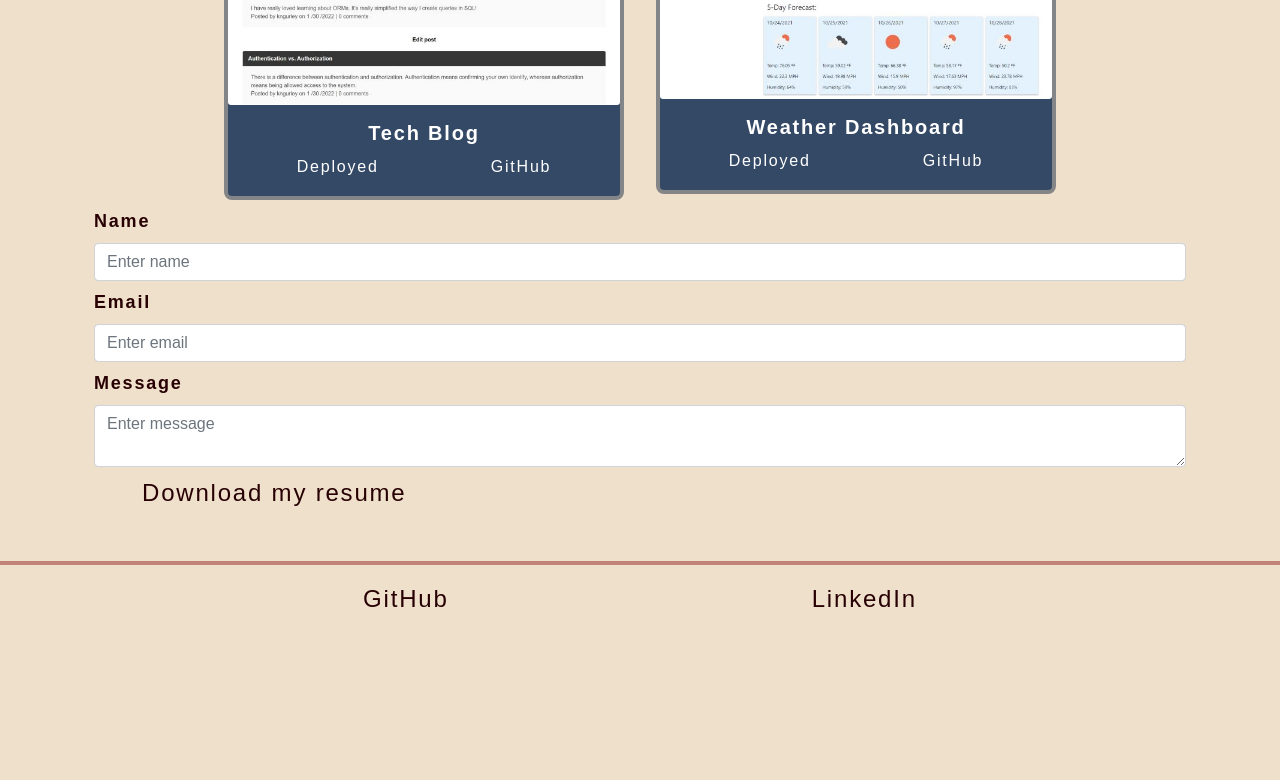
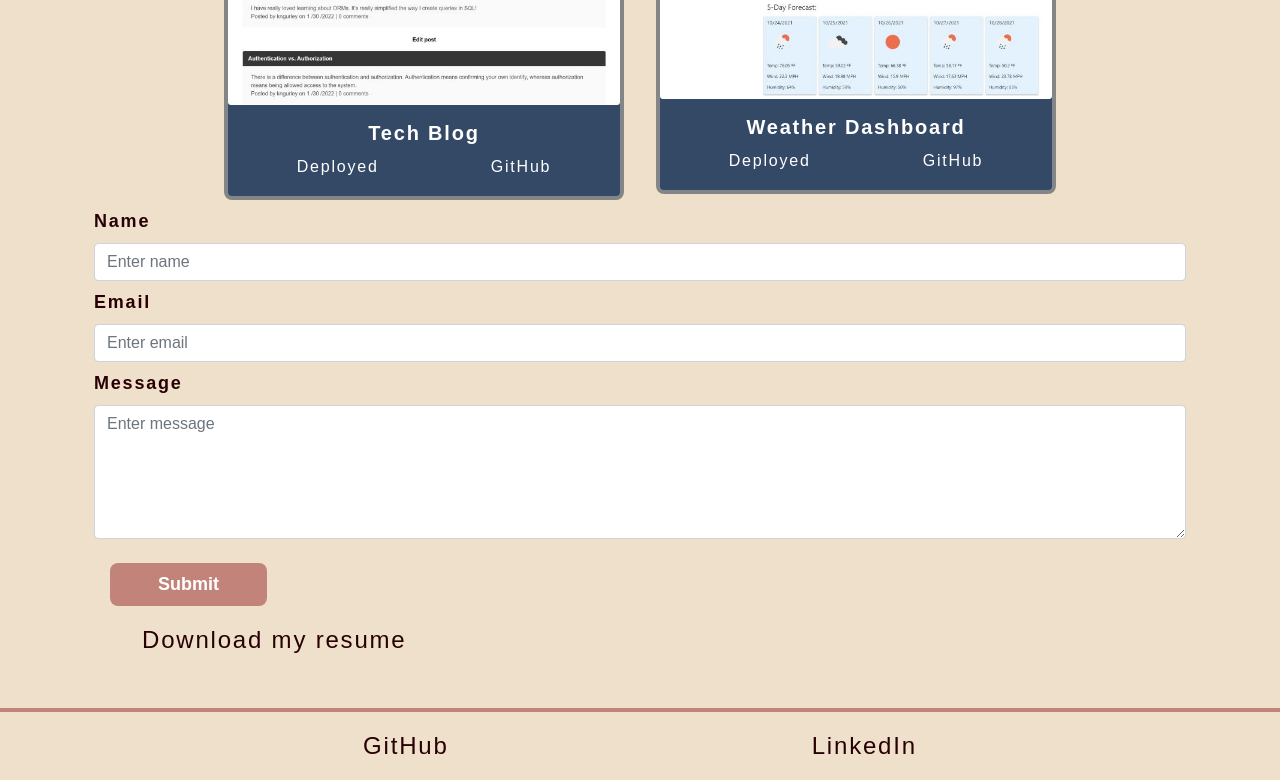
Before and after one commit to kngurley25/portfolio-spa, a React (Create React App) app: page / in a window 1280 px wide. Shown: the part 941-1721 px from the top of the page. Before the commit the page ends 1574 px from the top, so only its background shows below. Built offline with nearby package versions, Linux system fonts and the light colour scheme.

Commit message:
add form submit button

```diff
--- a/src/components/Contact/index.js
+++ b/src/components/Contact/index.js
@@ -15,8 +15,9 @@ function ContactForm() {
                 </Form.Group>
                 <Form.Group>
                     <Form.Label htmlFor="message">Message</Form.Label>
-                    <Form.Control as="textarea" type="text" name="message" placeholder="Enter message"></Form.Control>
+                    <Form.Control as="textarea" rows={5} type="text" name="message" placeholder="Enter message"></Form.Control>
                 </Form.Group>
+                <button type="submit">Submit</button>
             </Form>
         </section>
     )
--- a/src/index.css
+++ b/src/index.css
@@ -140,6 +140,15 @@ header nav ul li {
 .form-control {
   margin-bottom: 0.5rem;
 }
+button {
+  background-color: var(--tertiary);
+  color:white;
+  border: 0;
+  border-radius: .5rem;
+  margin: 1rem;
+  padding: var(--padding1);
+  font-weight: bold;
+}
 
 /* footer */
 footer {
```
